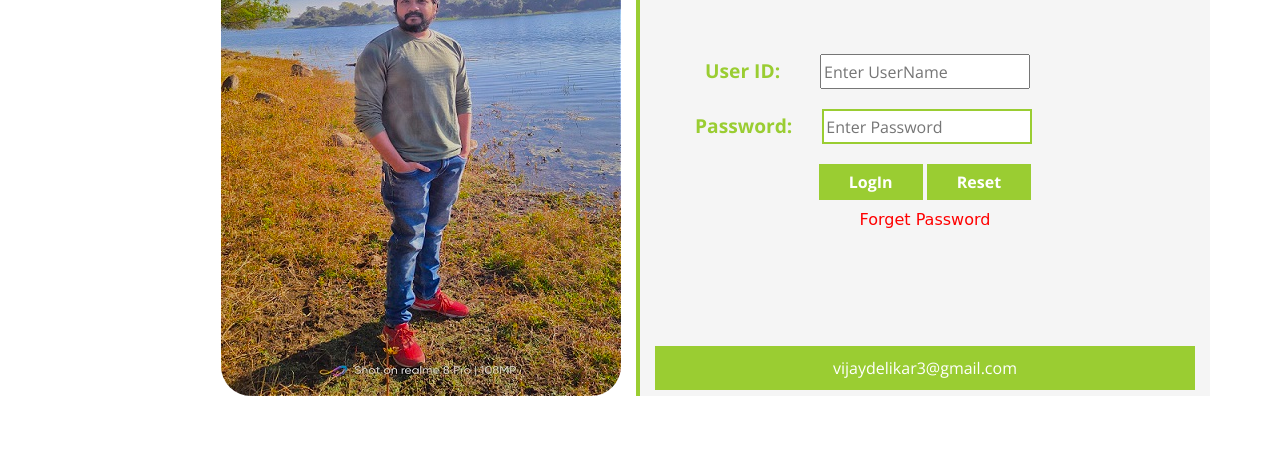
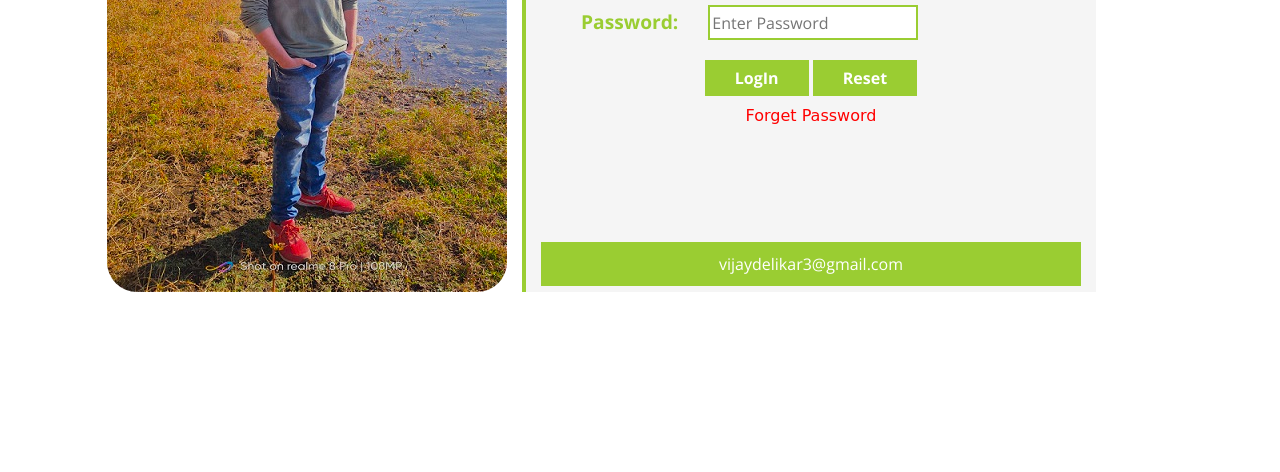
Before and after one commit to vijaydelikar/myprofile.io, a plain HTML site: page application.html in a window 1280 px wide. Shown: the part 328-800 px from the top of the page. Drawn offline with nearby package versions, Linux system fonts and the light colour scheme; a web font is replaced by a local one.

Commit message:
transform translet value chenges

```diff
--- a/application.html
+++ b/application.html
@@ -12,7 +12,7 @@
 </head>
 <body>
     <h1 ><a href="index.html">Go Back</a></h1>
-   <div class="container  " style="padding-bottom:20px; transform:translate(0, 30%); ">
+   <div class="container  " style="padding-bottom:20px; transform:translate(-10%, 10%); ">
     <div class="row d-flex" style="margin-top:20px;">
 
         <div class="col-sm-6"  style="border-right:4px solid yellowgreen;" >
```
